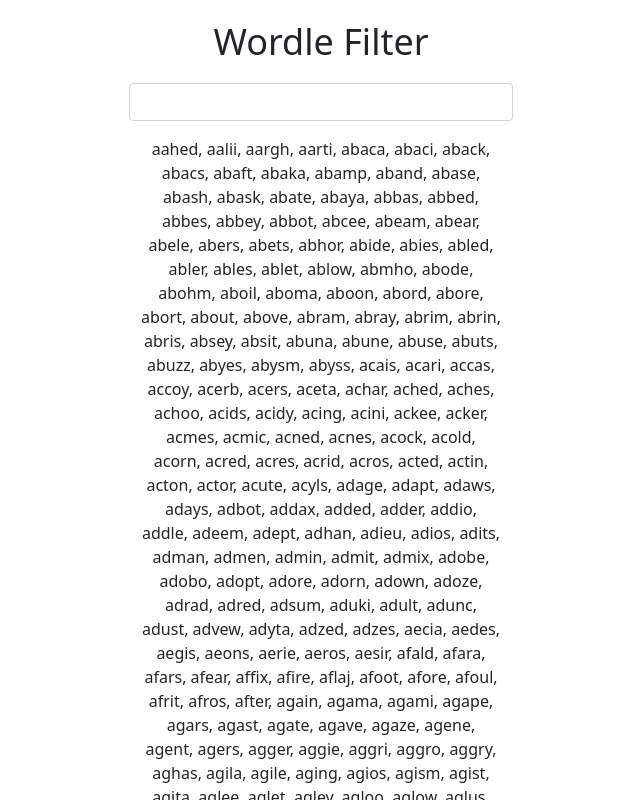
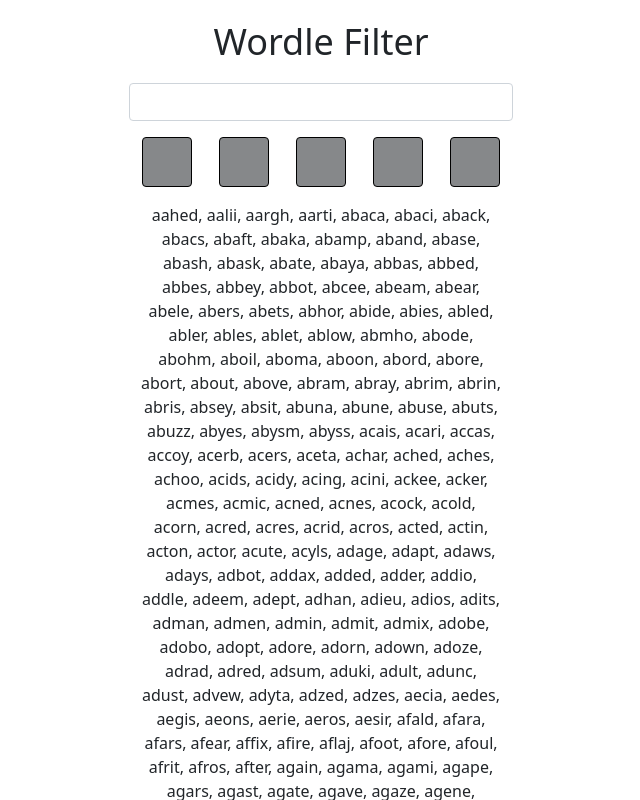
Before and after one commit to paigedwight/wordle-filter, a React (Create React App) app: page / in a window 1280 px wide. Shown: the top 800 px of the page, without its empty margins (319-959 px from the left). Built offline with nearby package versions, Linux system fonts and the light colour scheme.

Commit message:
make it more magic

```diff
--- a/src/WordleFilter.tsx
+++ b/src/WordleFilter.tsx
@@ -1,9 +1,11 @@
-import range from "lodash/range";
-import { useState } from "react";
-import { Col, Form, Row, Button } from "react-bootstrap";
-import wordList from "./wordle/wordList";
+/** @format */
 
-type GuessLetterStatus = "correct" | "included" | "not-included";
+import range from 'lodash/range';
+import { useState } from 'react';
+import { Col, Form, Row, Button } from 'react-bootstrap';
+import wordList from './wordle/wordList';
+
+type GuessLetterStatus = 'correct' | 'included' | 'not-included';
 
 type GuessLetter = {
     letter: string;
@@ -17,41 +19,48 @@
 
 function nextStatus(status: GuessLetterStatus): GuessLetterStatus {
     switch (status) {
-        case "not-included":
-            return "included";
-        case "included":
-            return "correct";
-        case "correct":
-            return "not-included";
+        case 'not-included':
+            return 'included';
+        case 'included':
+            return 'correct';
+        case 'correct':
+            return 'not-included';
     }
 }
 
-function makeGuess(text: string): Guess {
+function makeGuess(text: string, prevLetters: GuessLetter[]): Guess {
     return {
         word: text,
-        letters: text
-            .split("")
-            .map((letter: string) => ({ letter, status: "not-included" })),
+        letters:
+            text.length === 0
+                ? []
+                : [
+                      ...prevLetters,
+                      {
+                          letter: text[text.length - 1],
+                          status: 'not-included',
+                      },
+                  ],
     };
 }
 
 export default function WordleFilter() {
     const [guesses, setGuesses] = useState<Guess[]>([]);
-    const [guessText, setGuessText] = useState("");
+    const [currentGuess, setCurrentGuess] = useState<Guess>(makeGuess('', []));
 
     const maxGuessLength = 5;
 
     function onSubmit(e: React.FormEvent<HTMLFormElement>) {
         e.preventDefault();
-        if (guessText.length === maxGuessLength) {
-            const normalizedGuessText = guessText.toLowerCase();
-            const existingWords = guesses.map((guess) => guess.word);
+        if (currentGuess.word.length === maxGuessLength) {
+            const normalizedGuessText = currentGuess.word.toLowerCase();
+            const existingWords = guesses.map(guess => guess.word);
 
             if (!existingWords.includes(normalizedGuessText)) {
-                setGuesses([...guesses, makeGuess(normalizedGuessText)]);
+                setGuesses([...guesses, { ...currentGuess }]);
             }
 
-            setGuessText("");
+            setCurrentGuess(makeGuess('', []));
         }
     }
 
@@ -67,22 +76,16 @@
 
     function eliminate(guesses: Guess[]): string[] {
         let remainingWords = [...wordList];
-        guesses.forEach((guess) => {
+        [...guesses, currentGuess].forEach(guess => {
             guess.letters.forEach((guessLetter, index) => {
-                if (guessLetter.status === "correct") {
+                if (guessLetter.status === 'correct') {
+                    remainingWords = remainingWords.filter(word => word.charAt(index) === guessLetter.letter);
+                } else if (guessLetter.status === 'included') {
                     remainingWords = remainingWords.filter(
-                        (word) => word.charAt(index) === guessLetter.letter
+                        word => word.charAt(index) !== guessLetter.letter && word.includes(guessLetter.letter),
                     );
-                } else if (guessLetter.status === "included") {
-                    remainingWords = remainingWords.filter(
-                        (word) =>
-                            word.charAt(index) !== guessLetter.letter &&
-                            word.includes(guessLetter.letter)
-                    );
-                } else if (guessLetter.status === "not-included") {
-                    remainingWords = remainingWords.filter(
-                        (word) => !word.includes(guessLetter.letter)
-                    );
+                } else if (guessLetter.status === 'not-included') {
+                    remainingWords = remainingWords.filter(word => !word.includes(guessLetter.letter));
                 }
             });
         });
@@ -95,31 +98,79 @@
     return (
         <Col
             style={{
-                textAlign: "center",
+                textAlign: 'center',
             }}
         >
             <Form onSubmit={onSubmit}>
-                <Row className={"mb-3 justify-content-center"}>
+                <Row className={'mb-3 justify-content-center'}>
                     <Form.Control
                         style={{
-                            textAlign: "center",
+                            textAlign: 'center',
                         }}
-                        onChange={(e) => {
+                        onChange={e => {
                             if (e.target.value.length <= maxGuessLength) {
-                                setGuessText(e.target.value);
+                                setCurrentGuess(makeGuess(e.target.value, currentGuess.letters));
                             }
                         }}
                         maxLength={maxGuessLength}
-                        value={guessText}
+                        value={currentGuess.word}
                     />
+                </Row>
+                <Row className="mb-3">
+                    {range(maxGuessLength).map(letterIndex => {
+                        return (
+                            <Col
+                                style={{
+                                    paddingLeft: '2px',
+                                    paddingRight: '2px',
+                                }}
+                                key={letterIndex}
+                            >
+                                <Button
+                                    onClick={() => {
+                                        if (letterIndex < currentGuess.word.length) {
+                                            const status = currentGuess.letters[letterIndex].status;
+
+                                            const nextGuess = {
+                                                word: currentGuess.word,
+                                                letters: [...currentGuess.letters],
+                                            };
+                                            nextGuess.letters[letterIndex].status = nextStatus(status);
+                                            setCurrentGuess(nextGuess);
+                                        }
+                                    }}
+                                    style={{
+                                        backgroundColor:
+                                            currentGuess.letters[letterIndex] === undefined
+                                                ? '#86888a'
+                                                : currentGuess.letters[letterIndex] &&
+                                                  currentGuess.letters[letterIndex].status === 'correct'
+                                                ? '#6aaa64'
+                                                : currentGuess.letters[letterIndex] &&
+                                                  currentGuess.letters[letterIndex].status === 'included'
+                                                ? '#c9b458'
+                                                : '#86888a',
+                                        border: '1px solid black',
+                                        height: '50px',
+                                        textTransform: 'uppercase',
+                                        width: '50px',
+                                    }}
+                                >
+                                    {letterIndex < currentGuess.word.length
+                                        ? currentGuess.letters[letterIndex].letter
+                                        : ''}
+                                </Button>
+                            </Col>
+                        );
+                    })}
                 </Row>
                 {guesses.map((guess, guessIndex) => (
                     <Row className="mb-3" key={guess.word}>
-                        {range(maxGuessLength).map((letterIndex) => (
+                        {range(maxGuessLength).map(letterIndex => (
                             <Col
                                 style={{
-                                    paddingLeft: "2px",
-                                    paddingRight: "2px",
+                                    paddingLeft: '2px',
+                                    paddingRight: '2px',
                                 }}
                                 key={letterIndex}
                             >
@@ -129,17 +180,15 @@
                                     }}
                                     style={{
                                         backgroundColor:
-                                            guess.letters[letterIndex]
-                                                .status === "correct"
-                                                ? "#6aaa64"
-                                                : guess.letters[letterIndex]
-                                                      .status === "included"
-                                                ? "#c9b458"
-                                                : "#86888a",
-                                        border: "1px solid black",
-                                        height: "50px",
-                                        textTransform: "uppercase",
-                                        width: "50px",
+                                            guess.letters[letterIndex].status === 'correct'
+                                                ? '#6aaa64'
+                                                : guess.letters[letterIndex].status === 'included'
+                                                ? '#c9b458'
+                                                : '#86888a',
+                                        border: '1px solid black',
+                                        height: '50px',
+                                        textTransform: 'uppercase',
+                                        width: '50px',
                                     }}
                                 >
                                     {guess.letters[letterIndex].letter}
@@ -149,7 +198,7 @@
                     </Row>
                 ))}
             </Form>
-            <p>{possibilities.join(", ")}</p>
+            <p>{possibilities.join(', ')}</p>
         </Col>
     );
 }
```
